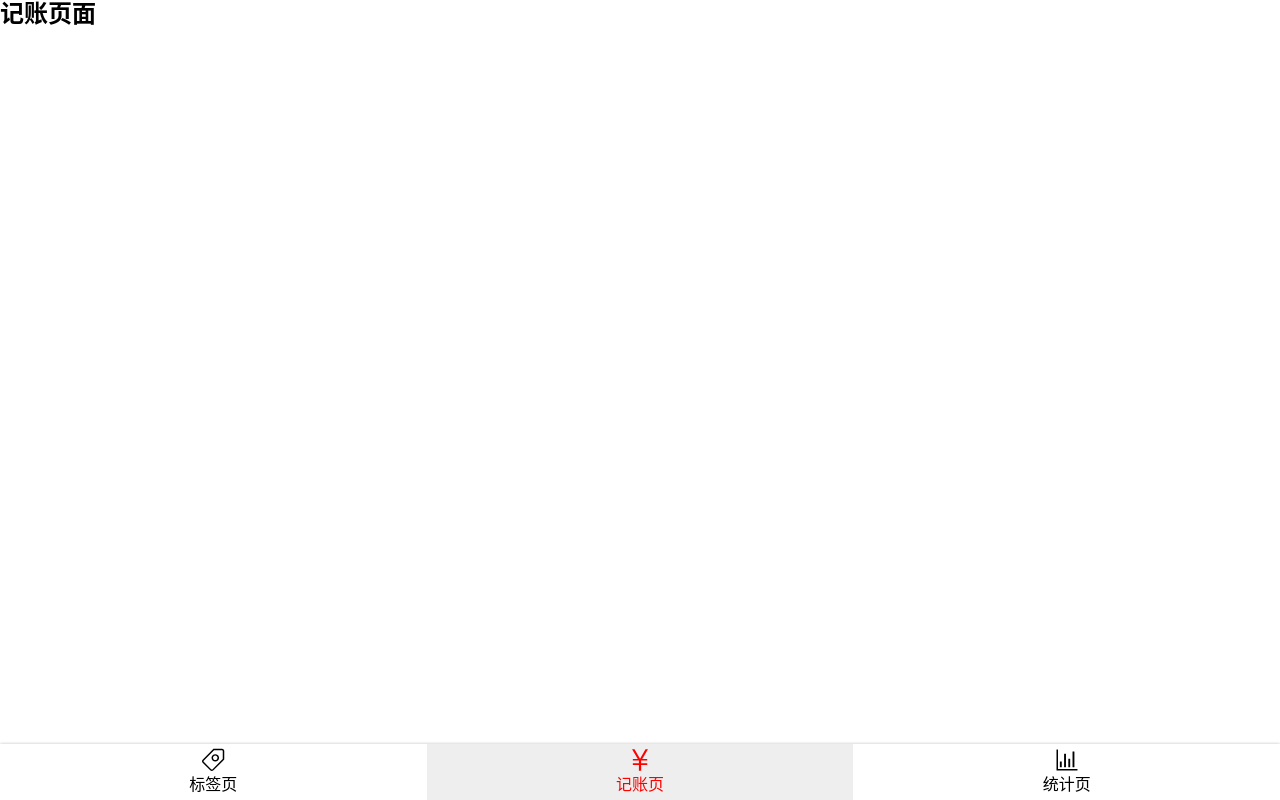
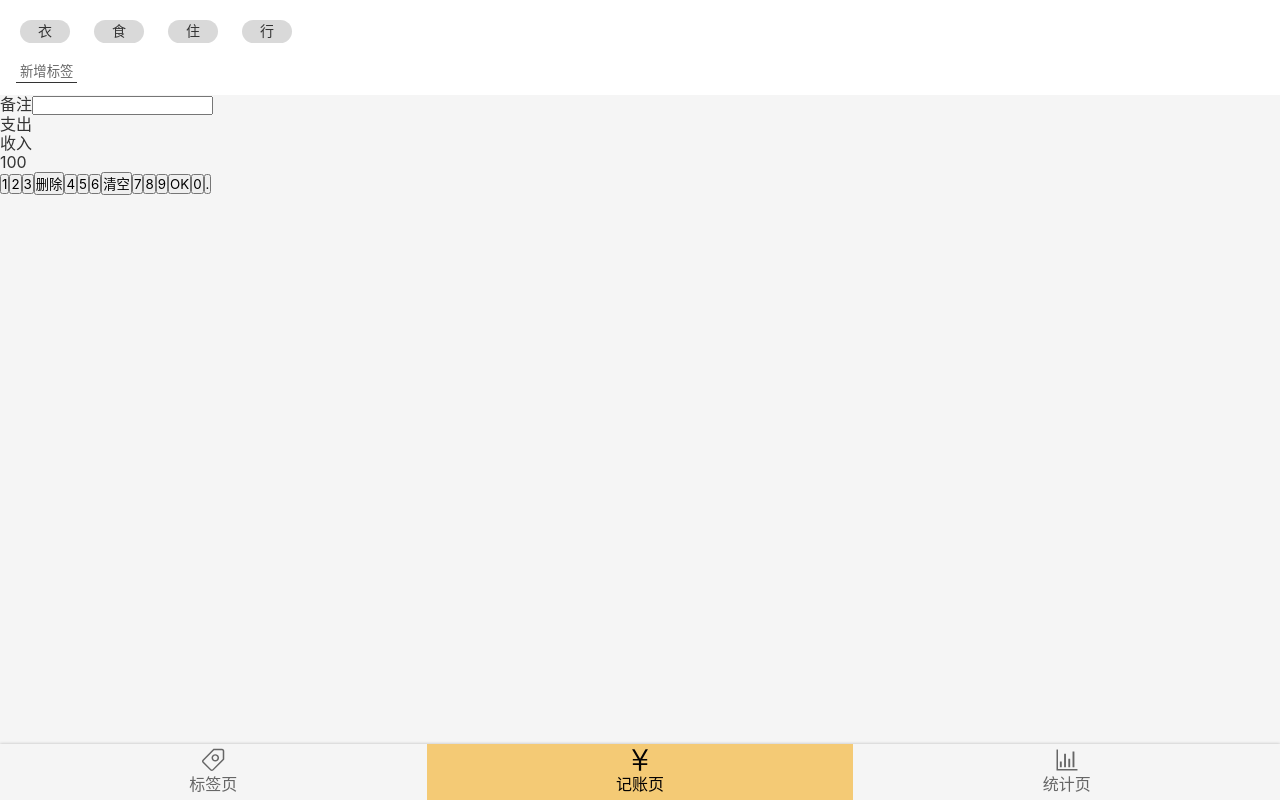
Before and after one commit to BOBOlife/life-memory-react, a React app: page /#/money in a window 1280 px wide. Built offline with nearby package versions, Linux system fonts and the light colour scheme.

Commit message:
Money.tsx 之TagsSection UI 完成

```diff
--- a/src/App.tsx
+++ b/src/App.tsx
@@ -10,10 +10,15 @@
   Route,
   Redirect,
 } from 'react-router-dom';
+import styled from 'styled-components';
 
+const AppWrapper = styled.div`
+  color: #333;
+`;
 
 function App() {
   return (
+    <AppWrapper>
       <Router>
         <Switch>
           <Route path="/tags">
@@ -31,6 +36,7 @@
           </Route>
         </Switch>
       </Router>
+    </AppWrapper>
   );
 }
 
--- a/src/components/Layout.tsx
+++ b/src/components/Layout.tsx
@@ -1,6 +1,7 @@
 import React from 'react';
 import Nav from './Nav';
 import styled from 'styled-components';
+
 const Wrapper = styled.div`
   min-height:100vh;
   display:flex;
--- a/src/components/Nav.tsx
+++ b/src/components/Nav.tsx
@@ -17,15 +17,17 @@
         flex-direction:column;
         align-items:center;
         padding:4px 0;
+        color: #666;
         .icon {
           width:24px;
           height:24px;
+          fill:#666
         }
         &.selected{
-          background: #eee;
-          color:red;
+          background: #F4CA75;
+          color:#040202;
           .icon {
-            fill:red;
+            fill:#040202;
           }
         }
       }
--- a/src/index.scss
+++ b/src/index.scss
@@ -13,6 +13,10 @@
     font-family: $font-hei;
     font-size: 16px;
     line-height: 1.2;
+    background: #f5f5f5;
+}
+button {
+    font-family: inherit;
 }
 .icon {
     width: 1em;
--- a/src/views/Money.tsx
+++ b/src/views/Money.tsx
@@ -1,10 +1,82 @@
 import * as React from 'react';
 import Layout from 'components/Layout';
+import styled from 'styled-components';
+
+
+const TagsSection = styled.section`
+ background: #ffffff;
+ padding:12px 16px;
+ > ol { margin: 0 -12px;
+    > li {
+      background: #D9D9D9; border-radius: 18px; display:inline-block;
+      padding:3px 18px; font-size:14px; margin:8px 12px;
+    }
+ }
+ > button {
+   background: none; border: none;
+   padding: 2px 4px; border-bottom: 1px solid #333; color: #666;
+   margin-top: 8px;
+ }
+`;
+const TagList = styled.ol`
+  padding:0 4px;
+
+`;
+
+const NotesSection = styled.section`
+
+`;
+const CategorySection = styled.section`
+
+`;
+const NumberPadSection = styled.section`
+
+`;
+
 
 function Money() {
   return (
     <Layout>
-      <h2>记账页面</h2>
+      <TagsSection>
+        <TagList>
+          <li>衣</li>
+          <li>食</li>
+          <li>住</li>
+          <li>行</li>
+        </TagList>
+        <button>新增标签</button>
+      </TagsSection>
+      <NotesSection>
+        <label>
+          <span>备注</span>
+          <input type="text" name="" id="" />
+        </label>
+      </NotesSection>
+      <CategorySection>
+        <ul>
+          <li>支出</li>
+          <li>收入</li>
+        </ul>
+      </CategorySection>
+      <NumberPadSection>
+        <div>100</div>
+        <div>
+          <button>1</button>
+          <button>2</button>
+          <button>3</button>
+          <button>删除</button>
+          <button>4</button>
+          <button>5</button>
+          <button>6</button>
+          <button>清空</button>
+          <button>7</button>
+          <button>8</button>
+          <button>9</button>
+          <button>OK</button>
+          <button>0</button>
+          <button>.</button>
+        </div>
+      </NumberPadSection>
     </Layout>
   );
 }
```
Lines whose indentation alone changed are shown as unchanged.
